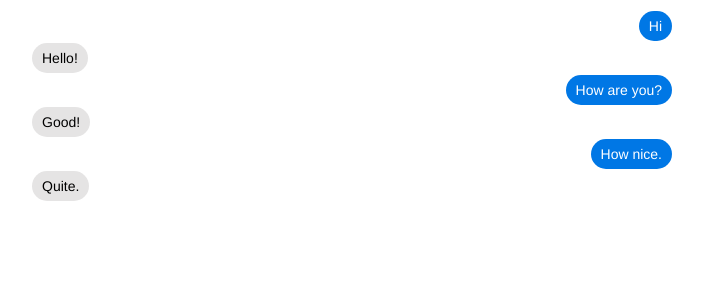
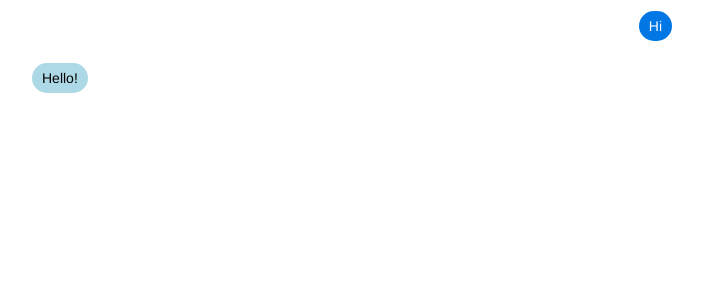
Before and after one commit to j0nas/ijk, a React (Create React App) app: page / in a window 1280 px wide. Shown: the top 300 px of the page, without its empty margins (288-991 px from the left). Built offline with nearby package versions, Linux system fonts and the light colour scheme.

Commit message:
click msg to send, sans last message bug

```diff
--- a/src/App.js
+++ b/src/App.js
@@ -25,19 +25,28 @@ class App extends Component {
     }
 
     componentDidMount() {
-        this.popMessageToState();
+        this.shiftMessageToState();
     }
 
-    popMessageToState() {
+    shiftMessageToState(clicked) {
         const message = this.messages.shift();
+        const messages = this.state.messages;
+
+        if (clicked) {
+            messages[messages.length - 1].isAnswer = true;
+        }
+
         if (!message) {
             return;
         }
 
-        const messages = this.state.messages;
         messages.push(message);
         this.setState({messages: messages});
-        setTimeout(() => this.popMessageToState(), 1000);
+
+
+        if (message.incoming) {
+            this.shiftMessageToState();
+        }
     }
 
     render() {
@@ -45,10 +54,17 @@ class App extends Component {
             <div className="App">
                 <div className="msg-contain" id="messages-contain">
                     {this.state.messages.map(message =>
-                        <Message
-                            msg={message.msg}
-                            incoming={message.incoming}
-                            key={message.msg + Math.random()}/>
+                        message.incoming || message.isAnswer ?
+                            <Message
+                                msg={message.msg}
+                                incoming={message.incoming}
+                                key={message.msg + Math.random()}
+                            /> :
+                            <Question
+                                msg={message.msg}
+                                onClick={() => this.shiftMessageToState(true)}
+                                key={message.msg + Math.random()}
+                            />
                     )}
                 </div>
             </div>
--- a/src/Question/index.js
+++ b/src/Question/index.js
@@ -1,5 +1,4 @@
 import React, {Component} from 'react';
-import Message from '../Message';
 import Answer from '../Answer';
 
 class Question extends Component {
@@ -16,12 +15,8 @@ class Question extends Component {
     render() {
         return (
             <div id={this.customId}>
-                <Message msg={this.props.msg} incoming={true}/>
                 <div className="answers">
-                    {this.props.answers ?
-                        this.props.answers.map(answer => <Answer msg={answer} key={answer} onClick={this.props.onClick}/>)
-                        : <Answer msg={this.props.msg} onClick={() => this.clicked()}/>
-                    }
+                    <Answer msg={this.props.msg} onClick={() => this.clicked()}/>
                 </div>
             </div>
         );
```
